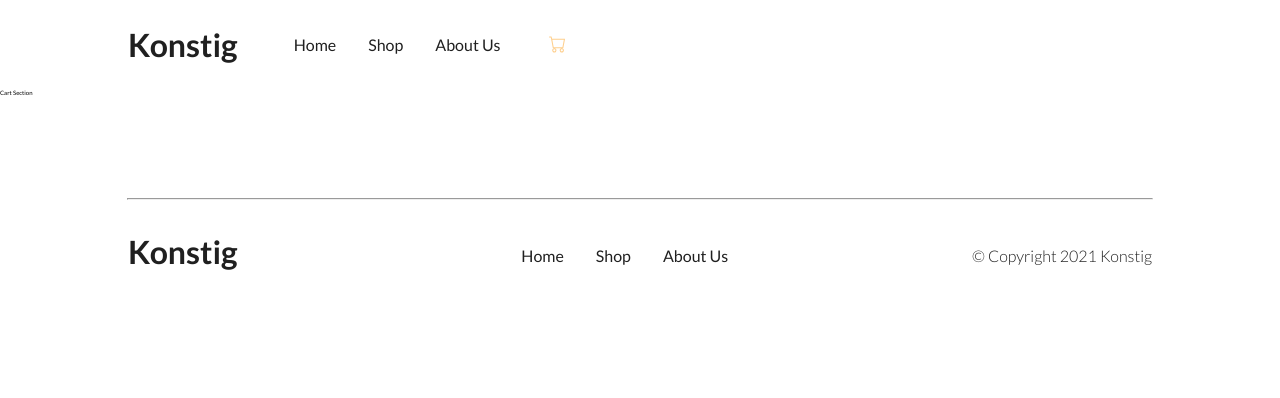
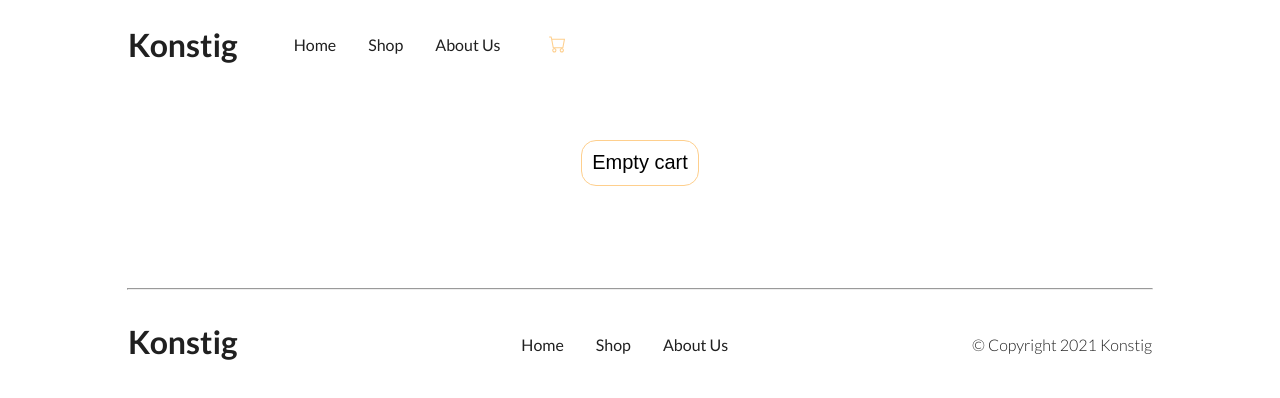
Before and after one commit to AlexPufahl/konstig, a React (Create React App) app: page /cart in a window 1280 px wide. Shown: the top 398 px of the page. Built offline with nearby package versions, Linux system fonts and the light colour scheme.

Commit message:
Desafio: CartContext

```diff
--- a/src/App.js
+++ b/src/App.js
@@ -6,9 +6,11 @@ import AboutUs from './pages/aboutUs/aboutUs';
 import Shop from './pages/shop/shop';
 import Footer from './components/Footer/footer';
 import Cart from './pages/cart/cart';
+import CartContextProvider from './context/cartContext';
 
 function App () {
     return (
+        <CartContextProvider>
             <BrowserRouter>
                 <Navbar />
                 <Routes>
@@ -21,6 +23,7 @@ function App () {
                 </Routes>
                 <Footer />
             </BrowserRouter>
+        </CartContextProvider>
     )
 }
 
--- /dev/null
+++ b/src/components/ItemCart/CartItem.css
@@ -0,0 +1,24 @@
+.cartItem {
+  display: flex;
+  width: 80%;
+  flex-direction: row;
+  margin: 0 auto;
+  justify-content: space-between;
+  border-bottom: 0.2rem solid var(--color-yellow);
+}
+.cartItem__title {
+  color: var(--color-black);
+  font-size: var(--fs-title);
+  font-weight: var(--fw-title);
+}
+.cartItem__quantity {
+  color: var(--color-black);
+  font-size: var(--fs-button);
+  font-weight: var(--fw-button);
+}
+.carItem__coloredQuantity {
+  color: var(--color-yellow);
+  font-size: var(--fs-title);
+  font-weight: var(--fw-title);
+  margin-left: 2rem;
+}
--- /dev/null
+++ b/src/components/ItemCart/CartItem.js
@@ -0,0 +1,12 @@
+import './CartItem.css'
+
+function CartItem ({coinName, quantity}) {
+    return (
+        <div className='cartItem'>
+            <h1 className="cartItem__title">{coinName}</h1>
+            <h2 className="cartItem__quantity">Quantity:<span className="carItem__coloredQuantity">{quantity}</span></h2>
+        </div>
+    )
+}
+
+export default CartItem;
--- a/src/components/ItemDetail/itemDetail.js
+++ b/src/components/ItemDetail/itemDetail.js
@@ -1,15 +1,20 @@
 import './itemDetail.css';
+import { useState } from 'react';
 import ItemCount from '../ItemCount/itemCount';
-import { useState } from 'react';
 import CartButton from '../CartButton/cartButton.js';
+import { useCartContext } from '../../context/cartContext';
+
 
 const ItemDetail = ({item}) => {
     const {id,pictureUrl,coinName,description,price, stock} = item;
     const [goCart,setGoCart] = useState(true)
     const initialValue =  1;
+    const {addItem} = useCartContext();
+
     const onAdd = (quantityToAdd) => {
         console.log(quantityToAdd);
         setGoCart(false)
+        addItem({...item, quantity:quantityToAdd})
     }
 
 
@@ -20,8 +25,7 @@ const ItemDetail = ({item}) => {
                 <h2 className="itemDetail__title">{coinName}</h2>
                 <p className="itemDetail__description">{description}</p>
                 <h3 className="itemDetail__price">{price}</h3>
-                {goCart ? <ItemCount stock={stock} initial={initialValue} onAdd={onAdd} /> : <CartButton/>  }
-
+                {goCart ? <ItemCount stock={stock} initial={initialValue} onAdd={onAdd} /> : <CartButton/>}
             </div>
         </div>
     )
--- /dev/null
+++ b/src/context/cartContext.js
@@ -0,0 +1,31 @@
+import { createContext, useState, useContext } from 'react'
+
+const CartContext = createContext([])
+export const useCartContext = () => useContext(CartContext)
+
+function CartContextProvider ({children}) {
+    const [cartList,setCartList] = useState([])
+
+    function addItem(item) {
+      const index = cartList.findIndex(i => i.id === item.id)
+        if (index > -1) {
+          const oldQuantity = cartList[index].quantity
+          cartList.splice(index, 1)
+          setCartList([...cartList, { ...item, quantity: item.quantity + oldQuantity}])
+        }else {
+          setCartList([...cartList, item])
+        }
+    }
+
+	function clear() {
+		setCartList([])
+	}
+
+    return (
+        <CartContext.Provider value={{cartList, addItem, clear}}>
+            {children}
+        </CartContext.Provider>
+    )
+}
+
+export default CartContextProvider;
--- a/src/css/_variables.css
+++ b/src/css/_variables.css
@@ -15,7 +15,7 @@
   --fs-price: 4rem;
   --fs-button: 2rem;
   --fs-header: 6rem;
-  --fw-itemStock: 2rem;
+  --fs-itemStock: 2rem;
 }
 /* Font weight */
 :root {
--- /dev/null
+++ b/src/pages/cart/cart.css
@@ -0,0 +1,23 @@
+.cart {
+  display: flex;
+  flex-direction: column;
+  width: 80%;
+  margin: 0 auto;
+  align-items: center;
+}
+.cart__title {
+  color: var(--color-black);
+  font-size: var(--fs-title);
+  font-weight: var(--fw-title);
+}
+.cart__buttonClean {
+  font-size: var(--fs-button);
+  font-weight: var(--fw-button);
+  width: fit-content;
+  background: transparent;
+  border: 0.1rem solid var(--color-yellow);
+  border-radius: 1.5rem;
+  text-decoration: none;
+  padding: 1%;
+  margin-top: 5%;
+}
--- a/src/pages/cart/cart.js
+++ b/src/pages/cart/cart.js
@@ -1,7 +1,13 @@
+import './cart.css'
+import CartItem from '../../components/ItemCart/CartItem.js'
+import {useCartContext} from '../../context/cartContext.js'
+
 function Cart () {
+    const {cartList,clear} = useCartContext()
     return (
         <section className="cart">
-            Cart Section
+            {cartList.map(item => <CartItem coinName={item.coinName} quantity={item.quantity} />)}
+            <button className="cart__buttonClean" onClick={clear}>Empty cart</button>
         </section>
 
     )
```
Lines whose indentation alone changed are shown as unchanged.
